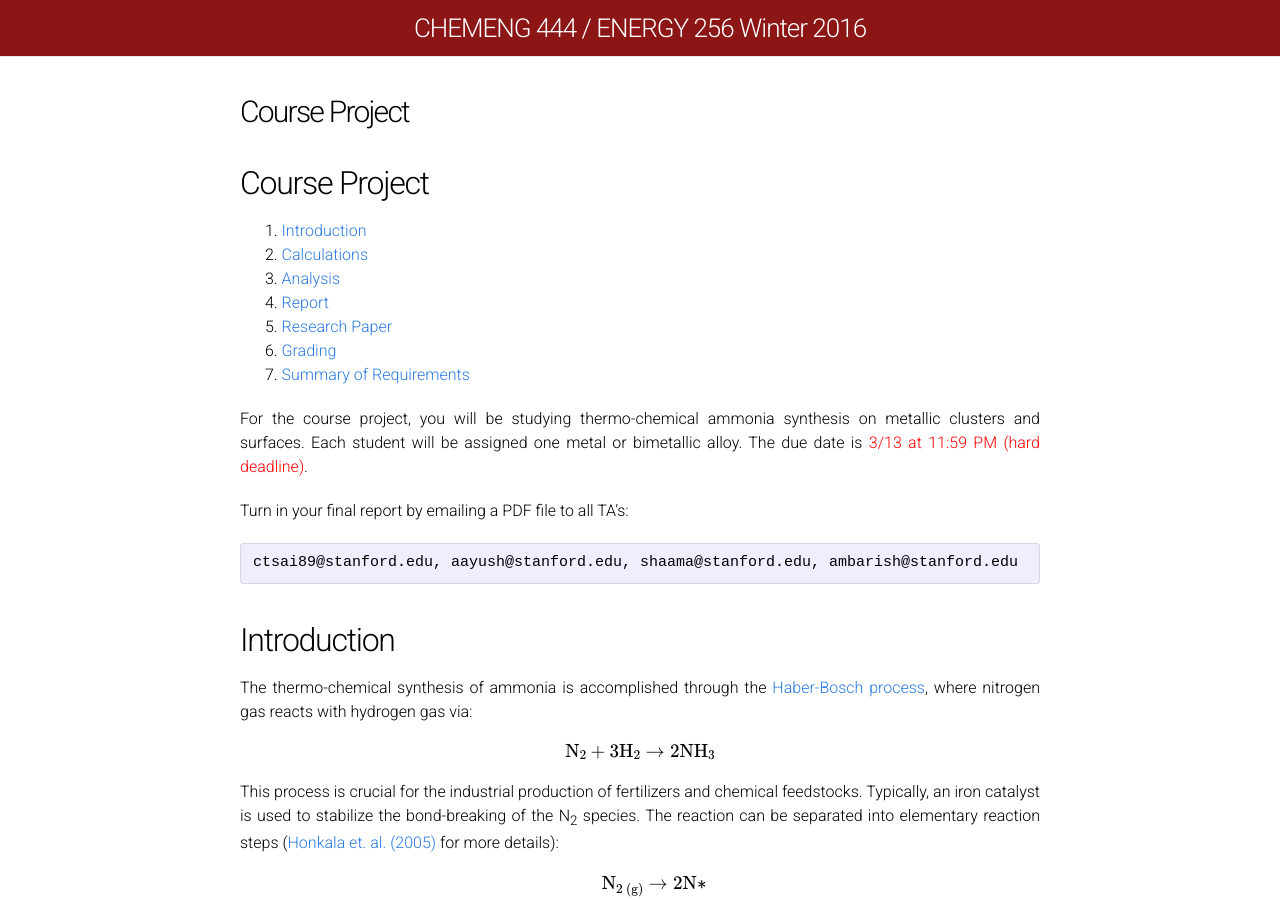
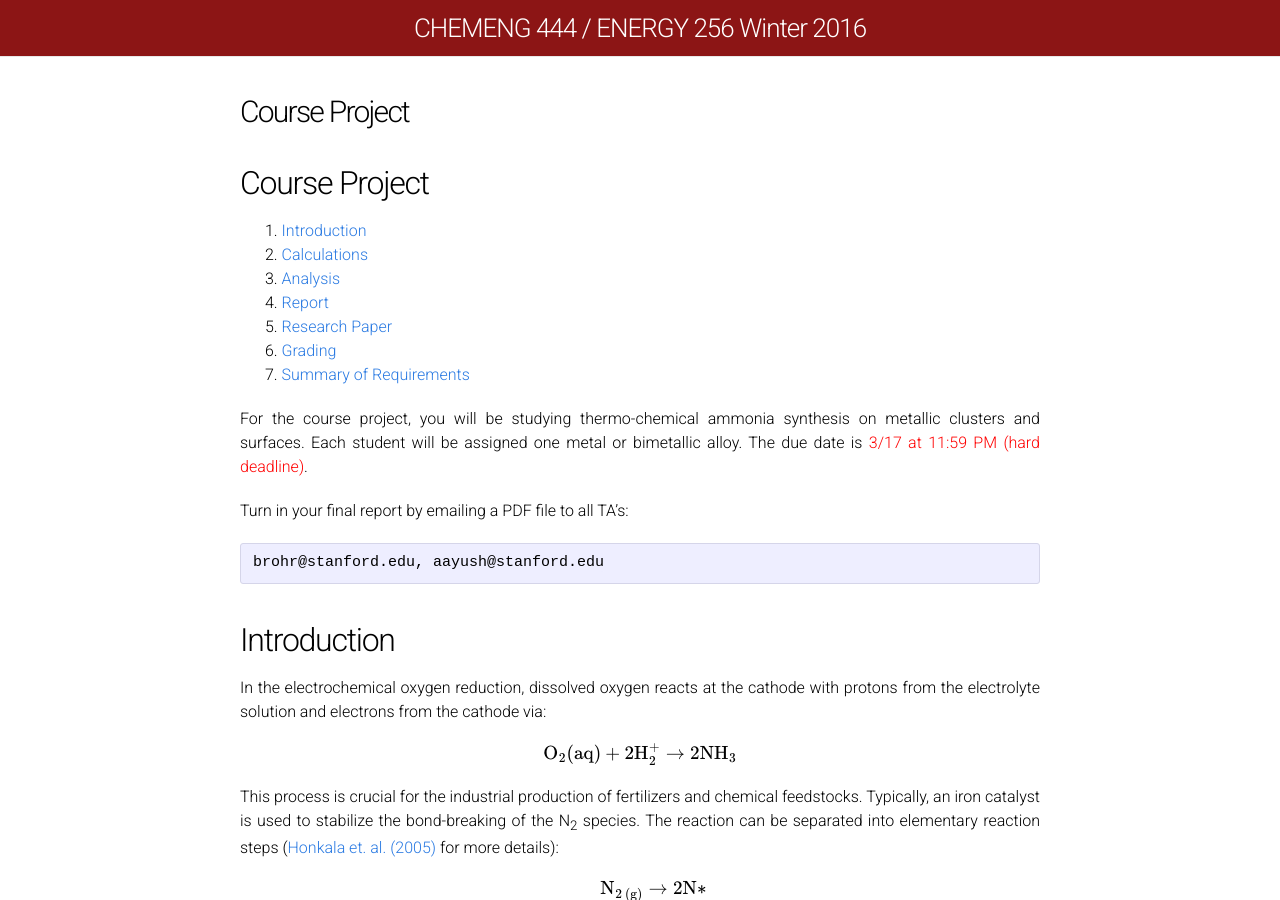
Before and after one commit to brohr/brohr.github.io, a Jekyll site: the page built from ProjectDescription.md, in a window 1280 px wide and 900 px high. Built offline with Jekyll 4.4.1, drawn with Linux system fonts in a browser that asks for light colours; formulas are drawn with MathJax 3; our own code applies the rules of GitHub Pages for plain Markdown files.

Commit message:
1485919764.04

````diff
--- a/ProjectDescription.md
+++ b/ProjectDescription.md
@@ -14,22 +14,22 @@ permalink: /Project/
 7. [Summary of Requirements](#reqs)
 
 
-For the course project, you will be studying thermo-chemical ammonia synthesis on metallic clusters and surfaces. Each student will be assigned one metal or bimetallic alloy. The due date is <font color="red">3/13 at 11:59 PM (hard deadline)</font>.
+For the course project, you will be studying thermo-chemical ammonia synthesis on metallic clusters and surfaces. Each student will be assigned one metal or bimetallic alloy. The due date is <font color="red">3/17 at 11:59 PM (hard deadline)</font>.
 
 Turn in your final report by emailing a PDF file to all TA's:
 
 ```
-ctsai89@stanford.edu, aayush@stanford.edu, shaama@stanford.edu, ambarish@stanford.edu
+brohr@stanford.edu, aayush@stanford.edu
 ```
 
 <a name='intro'></a>
 
 ## Introduction ##
 
-The thermo-chemical synthesis of ammonia is accomplished through the [Haber-Bosch process](http://en.wikipedia.org/wiki/Haber_process), where nitrogen gas reacts with hydrogen gas via:
+In the electrochemical oxygen reduction, dissolved oxygen reacts at the cathode with protons from the electrolyte solution and electrons from the cathode via:
 
 $$
-\mathrm{N_2+3H_2\rightarrow 2NH_3}
+\mathrm{O_2(aq) + 2H^+_2\rightarrow 2NH_3}
 $$
 
 This process is crucial for the industrial production of fertilizers and chemical feedstocks. Typically, an iron catalyst is used to stabilize the bond-breaking of the N<sub>2</sub> species. The reaction can be separated into elementary reaction steps ([Honkala et. al. (2005)](http://dx.doi.org/10.1126/science.1106435) for more details):
````
